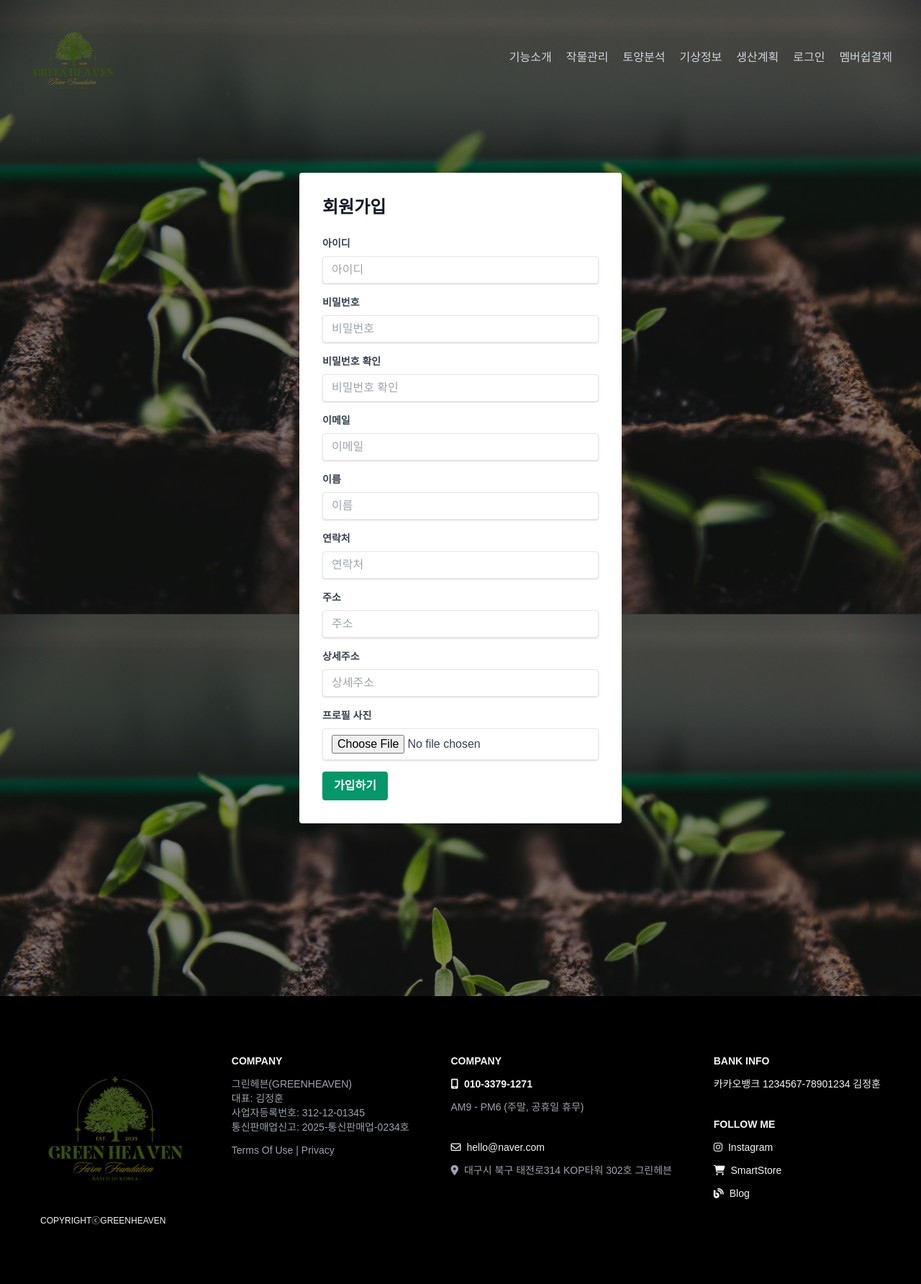
After one commit to rlawjggns/greenHeaven, a Spring Boot app: page /signup in a window 1280 px wide. The commit adds this page. Shown: the whole page at 72% size. Run offline with Spring Boot 4, Linux system fonts and the light colour scheme; some web fonts are replaced.

Commit message:
로그인 및 회원가입 페이지 추가

```diff
--- /dev/null
+++ b/src/main/java/com/greenheaven/greenheaven_app/controller/LoginController.java
@@ -0,0 +1,18 @@
+package com.greenheaven.greenheaven_app.controller;
+
+import org.springframework.stereotype.Controller;
+import org.springframework.web.bind.annotation.GetMapping;
+
+@Controller
+public class LoginController {
+
+    @GetMapping("/login")
+    public String loginPage() {
+        return "login";
+    }
+
+    @GetMapping("/signup")
+    public String signUp() {
+        return "signup";
+    }
+}
--- /dev/null
+++ b/src/main/resources/templates/fragments/footer.html
@@ -0,0 +1,39 @@
+<!DOCTYPE html>
+<html xmlns:th="http://www.thymeleaf.org">
+    <footer th:fragment="footer">
+            <div class="bg-black text-gray-200 py-20 relative z-10">
+                <div class="container mx-auto px-4">
+                    <div class="flex justify-between px-10 text-sm">
+                        <div>
+                            <img src="/images/logo.png" alt="Logo" class="mb-4 h-52">
+                            <p class="text-gray-100 text-xs">COPYRIGHTⓒGREENHEAVEN</p>
+                        </div>
+
+                        <div>
+                            <p class="text-gray-100 pb-3 font-bold">COMPANY</p>
+                            <p class="text-gray-400">그린헤븐(GREENHEAVEN)</p>
+                            <p class="text-gray-400">대표: 김정훈</p>
+                            <p class="text-gray-400">사업자등록번호: 312-12-01345</p>
+                            <p class="text-gray-400">통신판매업신고: 2025-통신판매업-0234호</p>
+                            <p class="text-gray-400 pt-3">Terms Of Use | Privacy</p>
+                        </div>
+                        <div>
+                            <p class="text-gray-100 pb-3 font-bold">COMPANY</p>
+                            <p class="text-gray-100 pb-3 font-bold"><i class="fa-solid fa-mobile-screen pr-2"></i>010-3379-1271</p>
+                            <p class="text-gray-400 pb-9 ">AM9 - PM6 (주말, 공휴일 휴무)</p>
+                            <p class="text-gray-100 pb-3"><i class="fa-regular fa-envelope pr-2"></i>hello@naver.com</p>
+                            <p class="text-gray-400"><i class="fa-solid fa-location-dot pr-2"></i>대구시 북구 태전로314 KOP타워 302호 그린헤븐</p>
+                        </div>
+                        <div>
+                            <p class="text-gray-100 pb-3 font-bold">BANK INFO</p>
+                            <p class="text-gray-100 pb-9">카카오뱅크 1234567-78901234 김정훈</p>
+                            <p class="text-gray-100 pb-3 font-bold">FOLLOW ME</p>
+                            <p href="#" class="text-gray-100 pb-3"><i class="fa-brands fa-instagram pr-2"></i>Instagram</p>
+                            <p href="#" class="text-gray-100 pb-3"><i class="fa-solid fa-cart-shopping pr-2"></i>SmartStore</p>
+                            <p href="#" class="text-gray-100 pb-3"><i class="fa-solid fa-blog pr-2"></i>Blog</p>
+                        </div>
+                    </div>
+                </div>
+            </div>
+    </footer>
+</html>
--- /dev/null
+++ b/src/main/resources/templates/fragments/head.html
@@ -0,0 +1,19 @@
+<!DOCTYPE html>
+<html lang="ko" class="scroll-smooth" xmlns:th="http://www.thymeleaf.org">
+<head>
+    <meta charset="UTF-8">
+    <meta name="viewport" content="width=device-width, initial-scale=1.0">
+    <title th:text="${title}">Green Heaven</title>
+    <link href="https://cdn.jsdelivr.net/npm/tailwindcss@2.2.19/dist/tailwind.min.css" rel="stylesheet">
+    <link rel="stylesheet" href="https://cdnjs.cloudflare.com/ajax/libs/font-awesome/6.7.2/css/all.min.css">
+    <link rel="stylesheet" href="style.css">
+    <style>
+        body {
+            background-image: url('/images/bg.jpg');
+            background-size: cover;
+            background-position: center;
+            background-attachment: fixed;
+        }
+    </style>
+</head>
+</html>
--- /dev/null
+++ b/src/main/resources/templates/fragments/header.html
@@ -0,0 +1,21 @@
+<!DOCTYPE html>
+<html xmlns:th="http://www.thymeleaf.org">
+    <header th:fragment="header">
+            <div class="flex justify-between items-center pt-4 z-50 fixed top-0 left-0 w-full">
+                <div class="flex items-center ml-10">
+                    <a th:href="@{/}" href="index.html"><img src="/images/logo.png" alt="Logo" class="h-32 mr-5"></a>
+                </div>
+                <nav class="flex items-center justify-between w-full mr-10">
+                    <ul class="flex space-x-5 ml-auto">
+                        <li><a href="#" class="text-gray-300 hover:text-gray-400 transition duration-500">기능소개</a></li>
+                        <li><a href="#" class="text-gray-300 hover:text-gray-400 transition duration-500">작물관리</a></li>
+                        <li><a href="#" class="text-gray-300 hover:text-gray-400 transition duration-500">토양분석</a></li>
+                        <li><a href="#" class="text-gray-300 hover:text-gray-400 transition duration-500">기상정보</a></li>
+                        <li><a href="#" class="text-gray-300 hover:text-gray-400 transition duration-500">생산계획</a></li>
+                        <li><a th:href="@{/login}" class="text-gray-300 hover:text-gray-400 transition duration-500">로그인</a></li>
+                        <li><a href="#" class="text-gray-300 hover:text-gray-400 transition duration-500">멤버쉽결제</a></li>
+                    </ul>
+                </nav>
+            </div>
+    </header>
+</html>
--- /dev/null
+++ b/src/main/resources/templates/signup.html
@@ -0,0 +1,62 @@
+<!DOCTYPE html>
+<html lang="ko" class="scroll-smooth" xmlns:th="http://www.thymeleaf.org">
+<head th:replace="fragments/head :: head(title='회원가입')"></head>
+<body>
+<!-- 헤더 포함 -->
+<div th:replace="fragments/header :: header"></div>
+
+<!-- 회원가입 화면 시작 -->
+<div class="flex items-center justify-center min-h-screen my-60">
+    <div class="bg-white p-8 rounded shadow-lg max-w-md w-full">
+        <h2 class="text-2xl font-bold mb-6 text-gray-900">회원가입</h2>
+        <form>
+            <div class="mb-4">
+                <label class="block text-gray-700 text-sm font-bold mb-2" for="username">아이디</label>
+                <input class="shadow appearance-none border rounded w-full py-2 px-3 text-gray-700 leading-tight focus:outline-none focus:shadow-outline" id="username" type="text" placeholder="아이디">
+            </div>
+            <div class="mb-4">
+                <label class="block text-gray-700 text-sm font-bold mb-2" for="password">비밀번호</label>
+                <input class="shadow appearance-none border rounded w-full py-2 px-3 text-gray-700 leading-tight focus:outline-none focus:shadow-outline" id="password" type="password" placeholder="비밀번호">
+            </div>
+            <div class="mb-4">
+                <label class="block text-gray-700 text-sm font-bold mb-2" for="confirm_password">비밀번호 확인</label>
+                <input class="shadow appearance-none border rounded w-full py-2 px-3 text-gray-700 leading-tight focus:outline-none focus:shadow-outline" id="confirm_password" type="password" placeholder="비밀번호 확인">
+            </div>
+            <div class="mb-4">
+                <label class="block text-gray-700 text-sm font-bold mb-2" for="email">이메일</label>
+                <input class="shadow appearance-none border rounded w-full py-2 px-3 text-gray-700 leading-tight focus:outline-none focus:shadow-outline" id="email" type="email" placeholder="이메일">
+            </div>
+            <div class="mb-4">
+                <label class="block text-gray-700 text-sm font-bold mb-2" for="name">이름</label>
+                <input class="shadow appearance-none border rounded w-full py-2 px-3 text-gray-700 leading-tight focus:outline-none focus:shadow-outline" id="name" type="text" placeholder="이름">
+            </div>
+            <div class="mb-4">
+                <label class="block text-gray-700 text-sm font-bold mb-2" for="contact">연락처</label>
+                <input class="shadow appearance-none border rounded w-full py-2 px-3 text-gray-700 leading-tight focus:outline-none focus:shadow-outline" id="contact" type="text" placeholder="연락처">
+            </div>
+            <div class="mb-4">
+                <label class="block text-gray-700 text-sm font-bold mb-2" for="address">주소</label>
+                <input class="shadow appearance-none border rounded w-full py-2 px-3 text-gray-700 leading-tight focus:outline-none focus:shadow-outline" id="address" type="text" placeholder="주소">
+            </div>
+            <div class="mb-4">
+                <label class="block text-gray-700 text-sm font-bold mb-2" for="detailed_address">상세주소</label>
+                <input class="shadow appearance-none border rounded w-full py-2 px-3 text-gray-700 leading-tight focus:outline-none focus:shadow-outline" id="detailed_address" type="text" placeholder="상세주소">
+            </div>
+            <div class="mb-4">
+                <label class="block text-gray-700 text-sm font-bold mb-2" for="profile_picture">프로필 사진</label>
+                <input class="shadow appearance-none border rounded w-full py-2 px-3 text-gray-700 leading-tight focus:outline-none focus:shadow-outline" id="profile_picture" type="file">
+            </div>
+            <div class="flex items-center justify-between">
+                <button class="bg-green-600 hover:bg-green-800 text-white font-bold py-2 px-4 rounded focus:outline-none focus:shadow-outline" type="submit">
+                    가입하기
+                </button>
+            </div>
+        </form>
+    </div>
+</div>
+<!-- 회원가입 화면 끝 -->
+
+<!-- 푸터 포함 -->
+<div th:replace="fragments/footer :: footer"></div>
+</body>
+</html>
```
Also changed, not shown: src/main/resources/templates/index.html (+11 -81 lines), src/main/resources/templates/login.html (added, +54 -0 lines), src/main/resources/static/images/bg.jpg.
